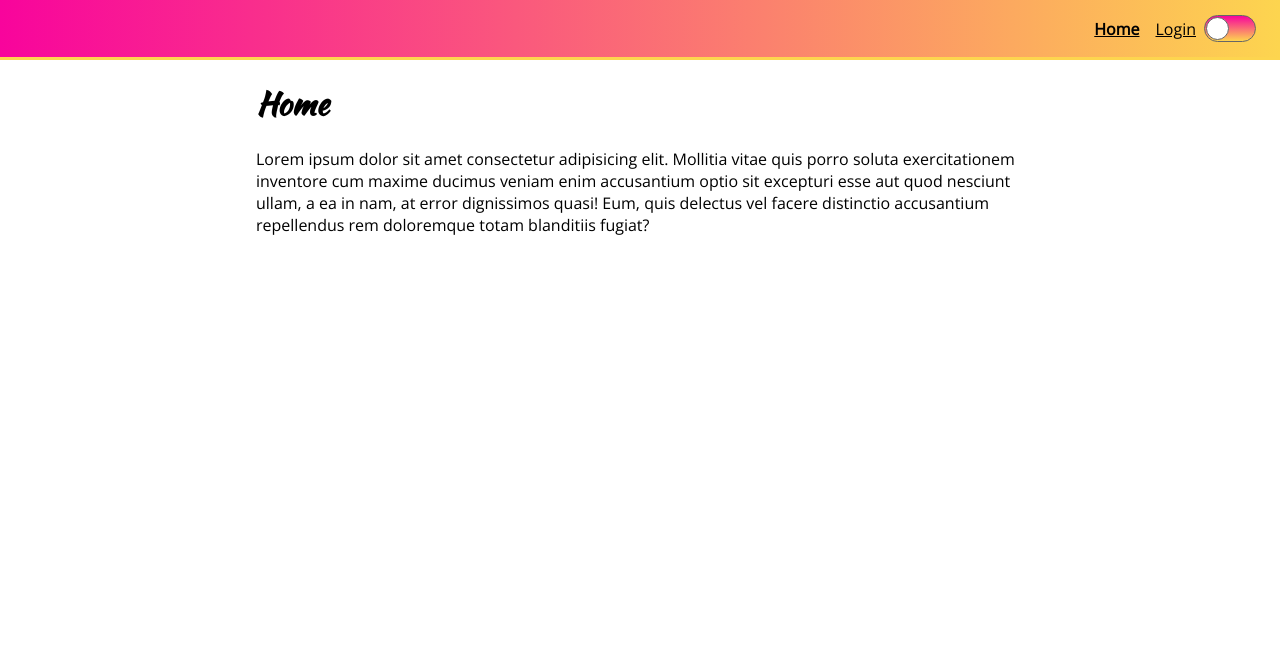
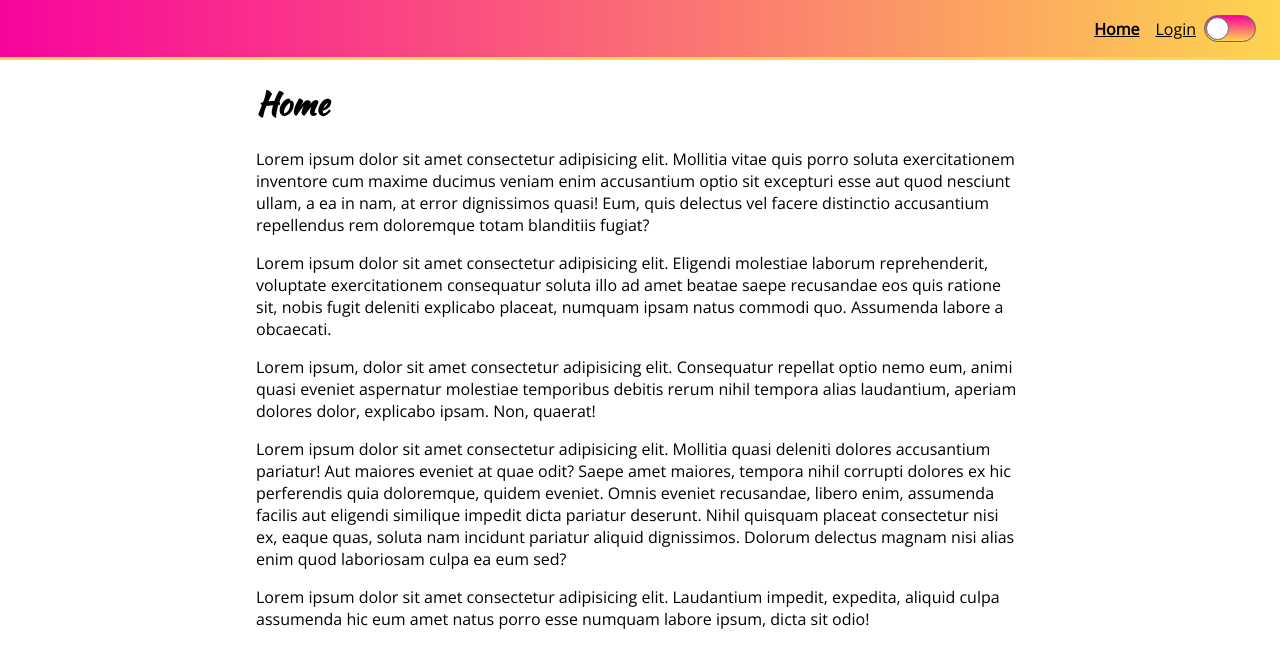
Before and after one commit to kblovett/styled-components-v5, a React (Create React App) app: page / in a window 1280 px wide. Shown: the top 668 px of the page. Built offline with nearby package versions, Linux system fonts and the light colour scheme.

Commit message:
add more text to Home

```diff
--- a/src/components/pages/Home.js
+++ b/src/components/pages/Home.js
@@ -14,6 +14,34 @@ export default function Home() {
         distinctio accusantium repellendus rem doloremque totam blanditiis
         fugiat?
       </p>
+      <p>
+        Lorem ipsum dolor sit amet consectetur adipisicing elit. Eligendi
+        molestiae laborum reprehenderit, voluptate exercitationem consequatur
+        soluta illo ad amet beatae saepe recusandae eos quis ratione sit, nobis
+        fugit deleniti explicabo placeat, numquam ipsam natus commodi quo.
+        Assumenda labore a obcaecati.
+      </p>
+      <p>
+        Lorem ipsum, dolor sit amet consectetur adipisicing elit. Consequatur
+        repellat optio nemo eum, animi quasi eveniet aspernatur molestiae
+        temporibus debitis rerum nihil tempora alias laudantium, aperiam dolores
+        dolor, explicabo ipsam. Non, quaerat!
+      </p>
+      <p>
+        Lorem ipsum dolor sit amet consectetur adipisicing elit. Mollitia quasi
+        deleniti dolores accusantium pariatur! Aut maiores eveniet at quae odit?
+        Saepe amet maiores, tempora nihil corrupti dolores ex hic perferendis
+        quia doloremque, quidem eveniet. Omnis eveniet recusandae, libero enim,
+        assumenda facilis aut eligendi similique impedit dicta pariatur
+        deserunt. Nihil quisquam placeat consectetur nisi ex, eaque quas, soluta
+        nam incidunt pariatur aliquid dignissimos. Dolorum delectus magnam nisi
+        alias enim quod laboriosam culpa ea eum sed?
+      </p>
+      <p>
+        Lorem ipsum dolor sit amet consectetur adipisicing elit. Laudantium
+        impedit, expedita, aliquid culpa assumenda hic eum amet natus porro esse
+        numquam labore ipsum, dicta sit odio!
+      </p>
     </PageLayout>
   );
 }
```
